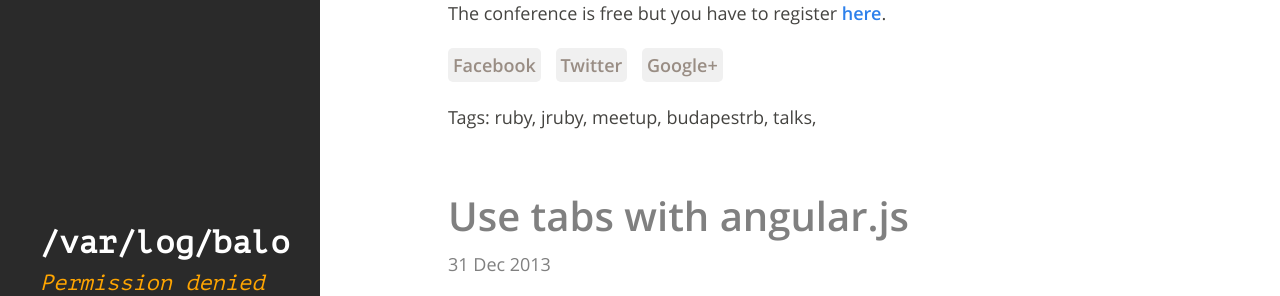
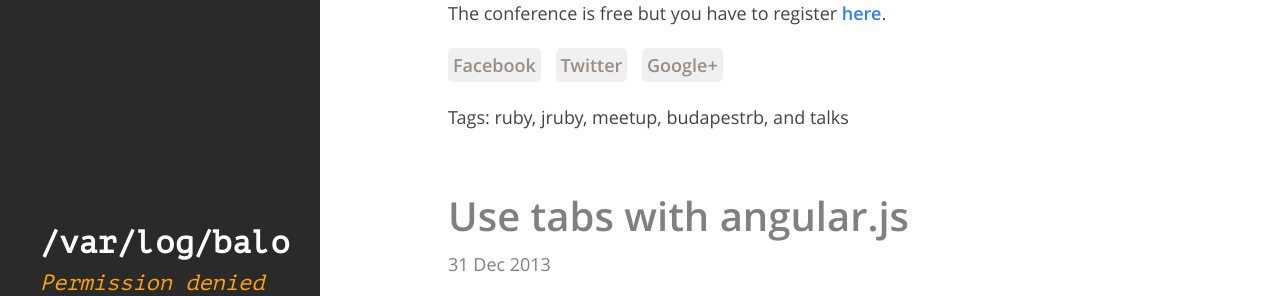
Before and after one commit to vbalazs/vbalazs.github.io, a Jekyll site: the page built from index.html, in a window 1280 px wide and 900 px high. Shown: the part 327-623 px from the top of the window. Built offline with Jekyll 4.4.1, drawn with Linux system fonts in a browser that asks for light colours; Markdown is read by kramdown in place of the engine named in the settings; the list of posts is cut into pages by our own code; some of the changed text lies outside the part shown.

Commit message:
Fix listing tags

```diff
--- a/_layouts/post.html
+++ b/_layouts/post.html
@@ -21,9 +21,7 @@ layout: default
 
   <div class="tags">
     Tags:
-    {% for tag in page.tags %}
-        {{tag}},
-    {% endfor %}
+    {{ page.tags | array_to_sentence_string }}
   </div>
 </div>
 
--- a/index.html
+++ b/index.html
@@ -22,9 +22,7 @@ layout: default
 
       <div class="tags">
         Tags:
-        {% for tag in post.tags %}
-            {{tag}},
-        {% endfor %}
+        {{ post.tags | array_to_sentence_string }}
       </div>
   </div>
 {% endfor %}
```
